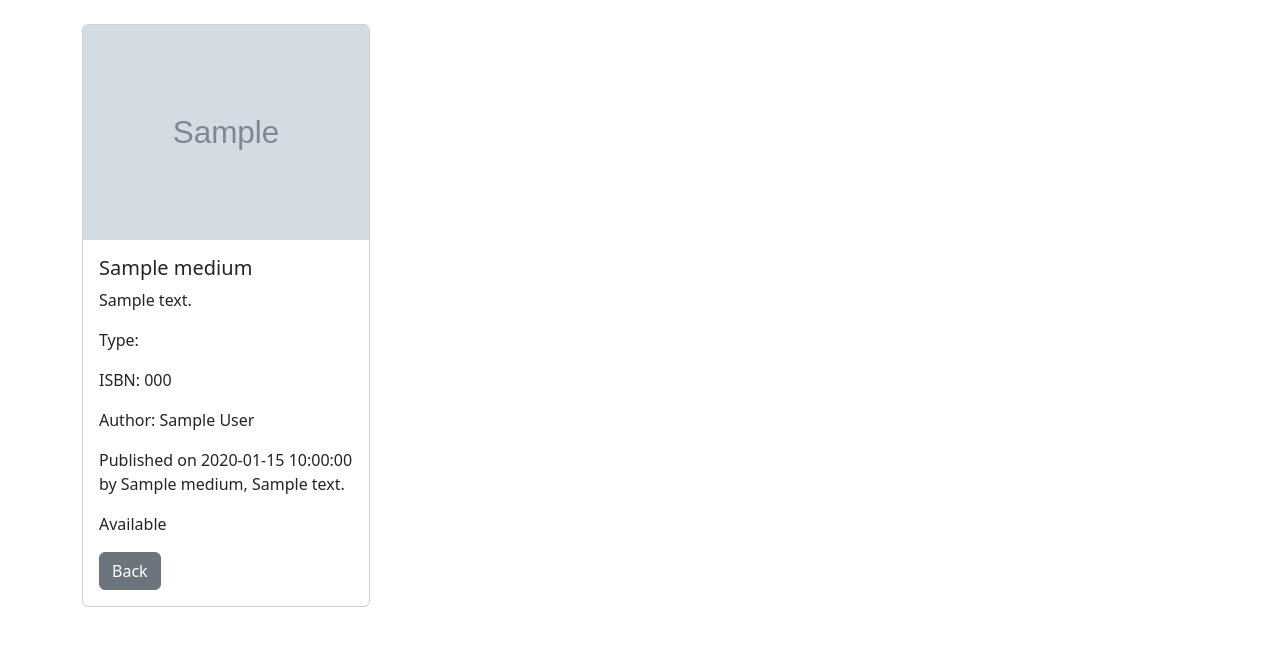
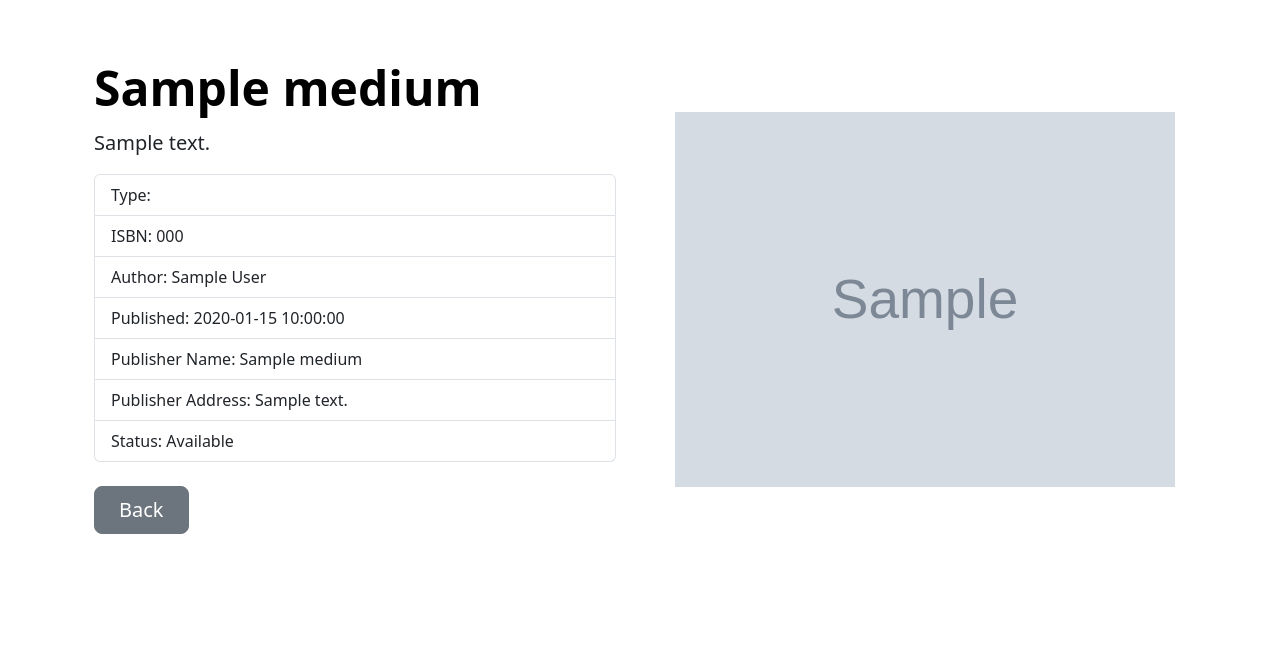
Before and after one commit to knsdev/big_library, a PHP site: page /details.php?id=1 in a window 1280 px wide. Shown: the top 646 px of the page. Run offline with PHP 8.4, Linux system fonts and the light colour scheme; tables that the repository leaves empty or names only in its code hold one stand-in row (values such as "Sample post"); grey boxes marked "Sample" are stand-in pictures.

Commit message:
Improve card layout on index.php, shorten the title if it's too long, redesign details page using bootstrap hero example, increase short_description max length to 800 characters

```diff
--- a/details.php
+++ b/details.php
@@ -16,7 +16,7 @@ if (isset($_GET['id'])) {
       $id = $row['id'];
       $title = $row['title'];
       $image = $row['image'];
-      $isbn_code = $row['isbn_code'];
+      $isbn_code = $row['isbn_code'] ? ("<li class='list-group-item'>ISBN: " . $row['isbn_code'] . "</li>") : "";
       $short_description = $row['short_description'];
       $type = $row['type'];
       $author_first_name = $row['author_first_name'];
@@ -26,19 +26,29 @@ if (isset($_GET['id'])) {
       $publish_date = $row['publish_date'];
       $status = ($row['status']) ? "Available" : "Reserved";
 
-      $layout = "<div>
-                   <div class='card' style='width: 18rem;'>
-                     <img src='$image' class='card-img-top' alt=''>
-                     <div class='card-body'>
-                       <h5 class='card-title'>$title</h5>
-                       <p class='card-text'>$short_description</p>
-                       <p class='card-text'>Type: $type</p>
-                       <p class='card-text'>ISBN: $isbn_code</p>
-                       <p class='card-text'>Author: $author_first_name $author_last_name</p>
-                       <p class='card-text'>Published on $publish_date by $publisher_name, $publisher_address</p>
-                       <p class='card-text'>$status</p>
-                       <a href='./index.php' class='btn btn-secondary'>Back</a>
-                     </div>
+      $layout = "<div class='container col-xxl-8 px-4 pt-3'>
+                   <div class='row flex-lg-row-reverse align-items-center g-5 py-5'>
+                     <div class='col-10 col-sm-8 col-lg-6'>
+                       <img src='$image' class='d-block mx-lg-auto' alt='' loading='lazy'>
+                    </div>
+                    <div class='col-lg-6'>
+                      <h1 class='display-5 fw-bold text-body-emphasis lh-1 mb-3'>$title</h1>
+                      <p class='lead'>$short_description</p>
+                      <div class='mb-4'>
+                        <ul class='list-group'>
+                          <li class='list-group-item'>Type: $type</li>
+                          $isbn_code
+                          <li class='list-group-item'>Author: $author_first_name $author_last_name</li>
+                          <li class='list-group-item'>Published: $publish_date</li>
+                          <li class='list-group-item'>Publisher Name: $publisher_name</li>
+                          <li class='list-group-item'>Publisher Address: $publisher_address</li>
+                          <li class='list-group-item'>Status: $status</li>
+                        </ul>
+                      </div>
+                      <div class='d-grid gap-2 d-md-flex justify-content-md-start'>
+                        <a href='./index.php' class='btn btn-secondary btn-lg px-4'>Back</a>
+                      </div>
+                    </div>
                    </div>
                  </div>";
     } else {
@@ -59,12 +69,16 @@ if (isset($_GET['id'])) {
   <meta name="viewport" content="width=device-width, initial-scale=1.0">
   <title>Details</title>
   <link href="https://cdn.jsdelivr.net/npm/bootstrap@5.3.7/dist/css/bootstrap.min.css" rel="stylesheet" integrity="sha384-LN+7fdVzj6u52u30Kp6M/trliBMCMKTyK833zpbD+pXdCLuTusPj697FH4R/5mcr" crossorigin="anonymous">
+  <style>
+    img {
+      width: 500px;
+      height: auto;
+    }
+  </style>
 </head>
 
 <body>
-  <div class="container mt-4">
-    <?= $layout ?>
-  </div>
+  <?= $layout ?>
   <script src="https://cdn.jsdelivr.net/npm/bootstrap@5.3.7/dist/js/bootstrap.bundle.min.js" integrity="sha384-ndDqU0Gzau9qJ1lfW4pNLlhNTkCfHzAVBReH9diLvGRem5+R9g2FzA8ZGN954O5Q" crossorigin="anonymous"></script>
 </body>
 
```
Also changed, not shown: create_medium.php (+4 -4 lines), index.php (+20 -4 lines).
